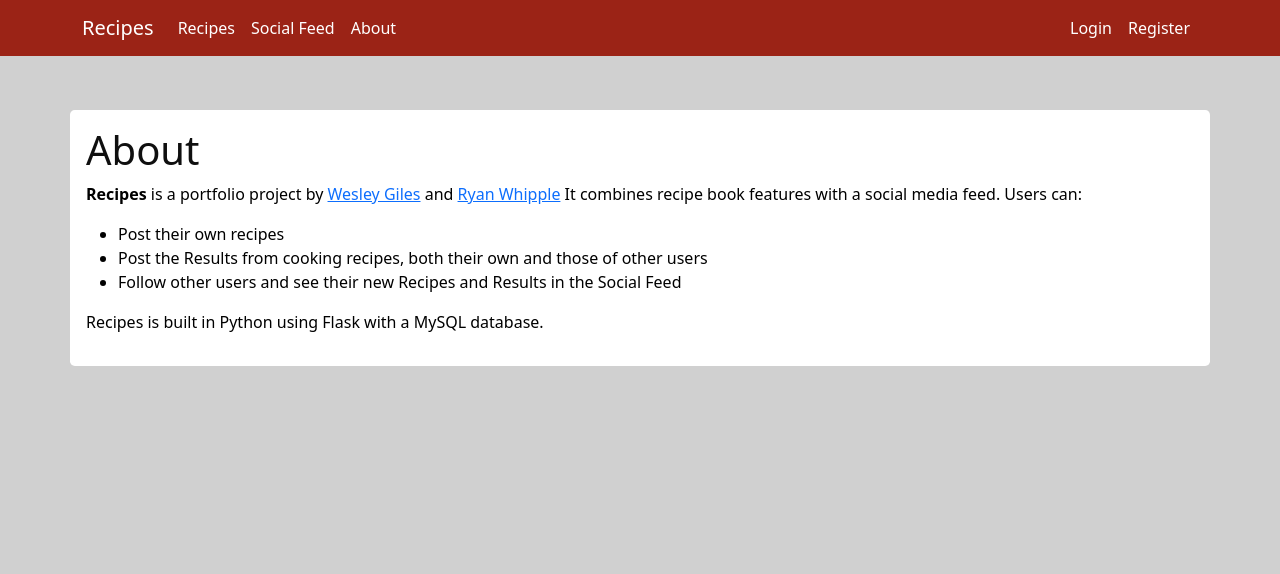
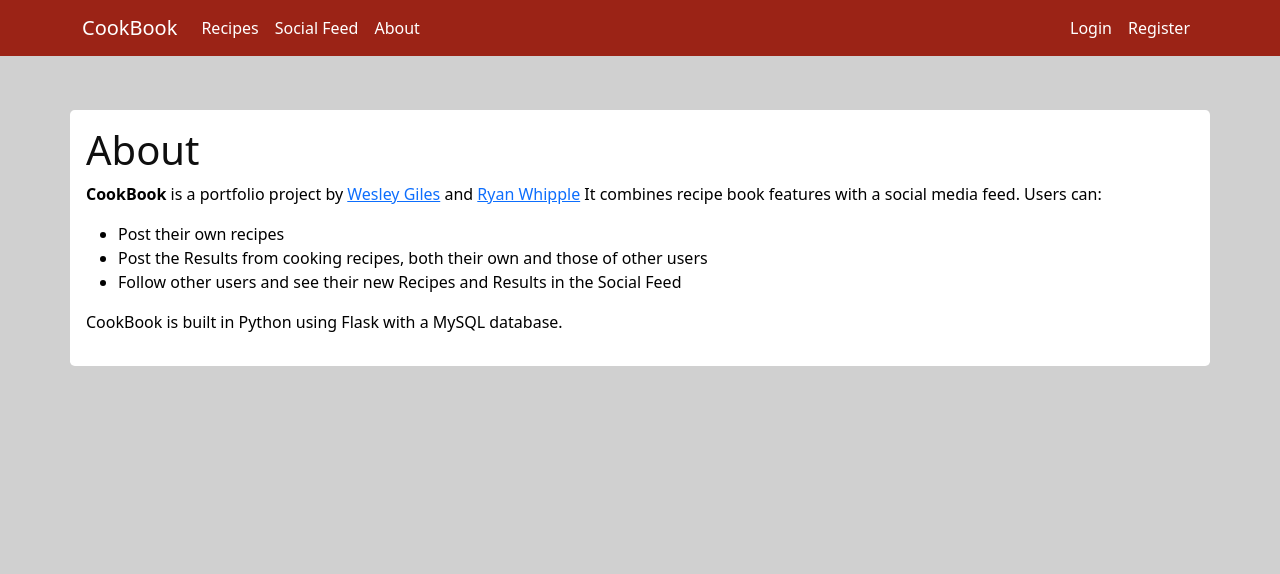
Before and after one commit to RyanWhipple/cookbook, a Flask app: page /about in a window 1280 px wide. Shown: the top 574 px of the page. Run offline with Flask 2, Linux system fonts and the light colour scheme; some libraries are stand-ins or nearby versions.

Commit message:
Rebranding

```diff
--- a/recipes2/templates/about.html
+++ b/recipes2/templates/about.html
@@ -3,12 +3,12 @@
 {% block content %}
 <div class="container bg-white p-3 rounded-3">
     <h1>About</h1>
-    <p><b>Recipes</b> is a portfolio project by <a href="#">Wesley Giles</a> and <a href="https://ryanwhipple.github.io">Ryan Whipple</a>  It combines recipe book features with a social media feed.  Users can:</p>
+    <p><b>CookBook</b> is a portfolio project by <a href="#">Wesley Giles</a> and <a href="https://ryanwhipple.github.io">Ryan Whipple</a>  It combines recipe book features with a social media feed.  Users can:</p>
     <ul>
         <li>Post their own recipes</li>
         <li>Post the Results from cooking recipes, both their own and those of other users</li>
         <li>Follow other users and see their new Recipes and Results in the Social Feed</li>
     </ul>
-    <p>Recipes is built in Python using Flask with a MySQL database.</p>
+    <p>CookBook is built in Python using Flask with a MySQL database.</p>
 </div>
 {% endblock content %}
--- a/recipes2/templates/layout.html
+++ b/recipes2/templates/layout.html
@@ -33,7 +33,7 @@
     <header class="site-header">
         <nav class="navbar navbar-expand-md navbar-dark fixed-top">
             <div class="container">
-                <a class="navbar-brand mr-4" href="/">Recipes</a>
+                <a class="navbar-brand mr-4" href="/">CookBook</a>
                 <button class="navbar-toggler" type="button" data-bs-toggle="collapse" data-bs-target="#navbarToggle" aria-controls="navbarToggle" aria-expanded="false" aria-label="Toggle navigation">
                     <span class="navbar-toggler-icon"></span>
                 </button>
```
Also changed, not shown: README.md.
